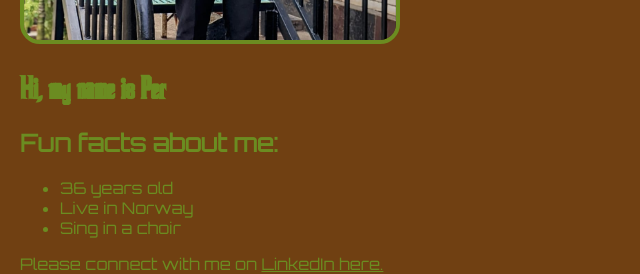
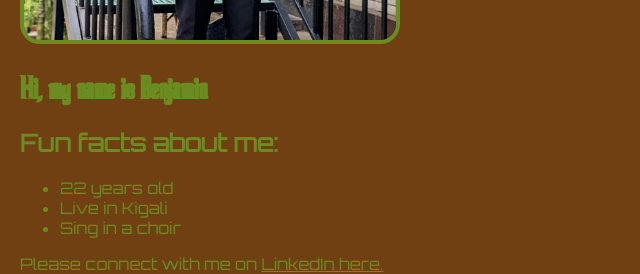
Before and after one commit to tuyisenge250/Learning_html_person, a website built with Vite: page person_project/index.html in a window 1280 px wide. Shown: the part 362-636 px from the top of the page, without its empty margins (0-640 px from the left). Built offline with nearby package versions, Linux system fonts and the light colour scheme; a web font is replaced by a local one.

Commit message:
test branch

```diff
--- a/person_project/index.html
+++ b/person_project/index.html
@@ -12,11 +12,11 @@
         Write the HTML for your personal website.
         -->
         <img src="benjamin.jpeg">
-        <h1>Hi, my name is Per</h1>
+        <h1>Hi, my name is Benjamin</h1>
         <h2>Fun facts about me:</h2>
         <ul>
-            <li>36 years old</li>
-            <li>Live in Norway</li>
+            <li>22 years old</li>
+            <li>Live in Kigali</li>
             <li>Sing in a choir</li>
         </ul>
         <p>Please connect with me on <a href="https://www.linkedin.com/in/per-harald-borgen/" taget="_blank">LinkedIn here.</a></p>
```
